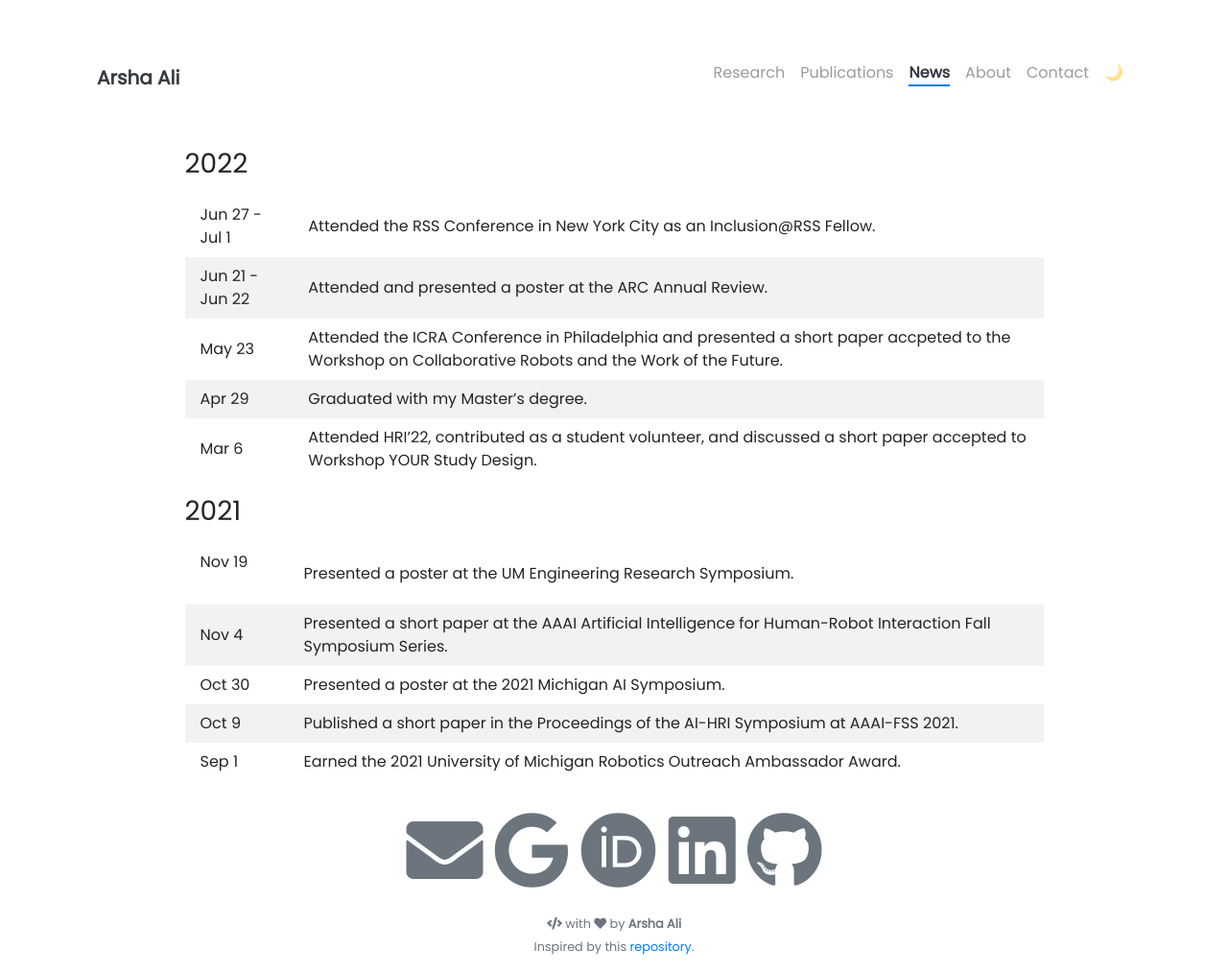
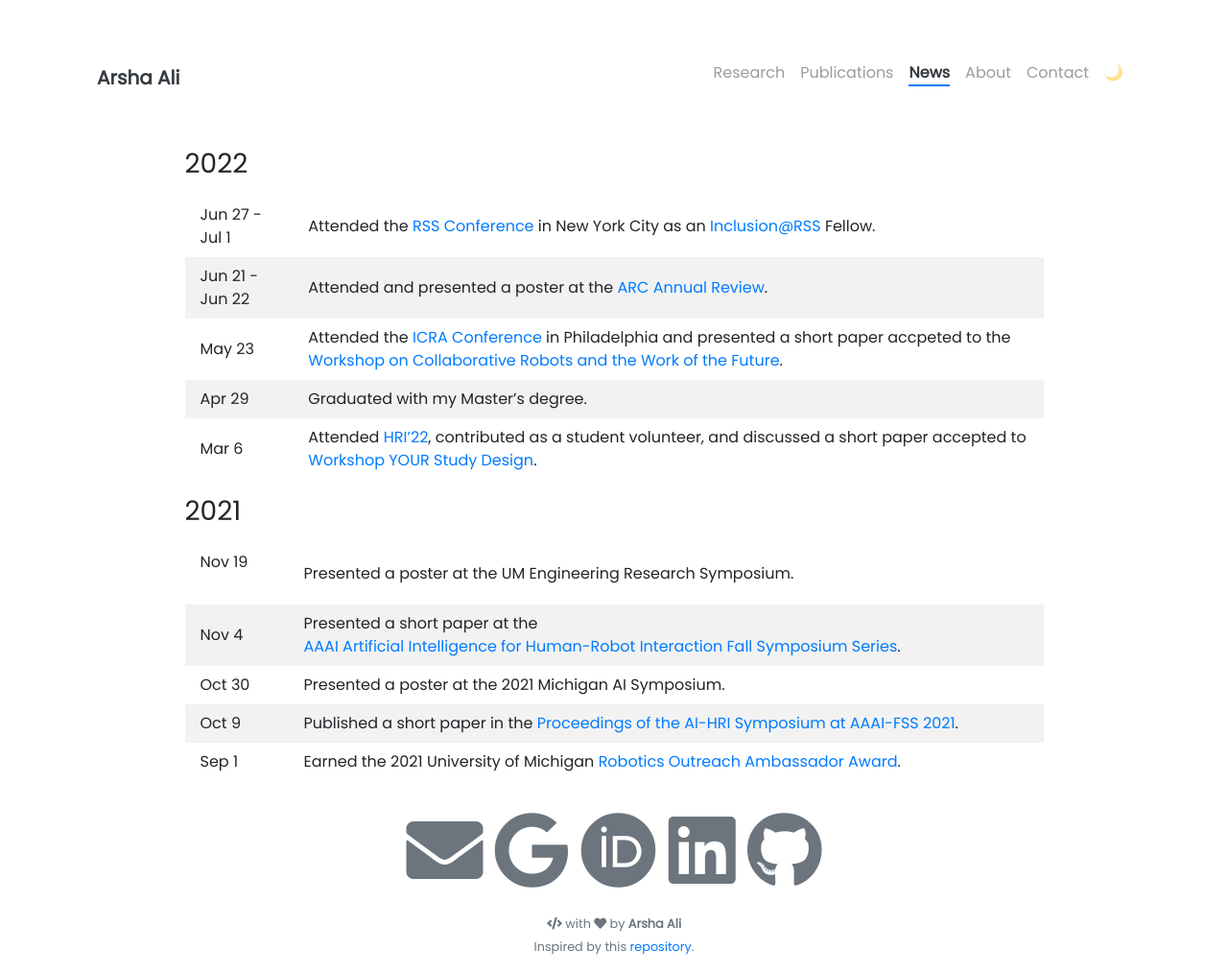
Before and after one commit to arshaali/arshaali.github.io, a Jekyll site: the page built from pages/news.md, in a window 1280 px wide and 1014 px high. Shown: the whole window at 96% size. Built offline with Jekyll 4.4.1, drawn with Linux system fonts in a browser that asks for light colours; nearby versions of some CDN libraries; part of the change alters nothing that is shown.

Commit message:
Update news.md

```diff
--- a/pages/news.md
+++ b/pages/news.md
@@ -14,16 +14,17 @@ td, th {
 
 ### 2022
 
-Jun 27 - Jul 1 | Attended the RSS Conference in New York City as an Inclusion@RSS Fellow.
-Jun 21 - Jun 22 | Attended and presented a poster at the ARC Annual Review.
-May 23 | Attended the ICRA Conference in Philadelphia and presented a short paper accpeted to the Workshop on Collaborative Robots and the Work of the Future.
+Jun 27 - Jul 1 | Attended the [RSS Conference](https://roboticsconference.org/) in New York City as an [Inclusion@RSS](https://sites.google.com/andrew.cmu.edu/inclusion-rss-2022/home) Fellow.
+Jun 21 - Jun 22 | Attended and presented a poster at the [ARC Annual Review](https://arc.engin.umich.edu/events/annual-program-review/).
+May 23 | Attended the [ICRA Conference](https://www.icra2022.org/) in Philadelphia and presented a short paper accpeted to the [Workshop on Collaborative Robots and the Work of the Future](https://sites.google.com/view/icra22ws-cor-wotf/home).
 Apr 29 | Graduated with my Master's degree.
-Mar 6 &nbsp; &nbsp; &nbsp; &nbsp; | Attended HRI'22, contributed as a student volunteer, and discussed a short paper accepted to Workshop YOUR Study Design.
+Mar 6 &nbsp; &nbsp; &nbsp; &nbsp; | Attended [HRI'22](https://humanrobotinteraction.org/2022/), contributed as a student volunteer, and discussed a short paper accepted to [Workshop YOUR Study Design](https://sites.google.com/view/hri22-wysd/home).
+
 
 ### 2021
 
 Nov 19 &nbsp; &nbsp; &nbsp; &nbsp; | Presented a poster at the UM Engineering Research Symposium.
-Nov 4        | Presented a short paper at the AAAI Artificial Intelligence for Human-Robot Interaction Fall Symposium Series.
+Nov 4        | Presented a short paper at the [AAAI Artificial Intelligence for Human-Robot Interaction Fall Symposium Series](https://ai-hri.github.io/2021/#home).
 Oct 30       | Presented a poster at the 2021 Michigan AI Symposium.
-Oct 9        | Published a short paper in the Proceedings of the AI-HRI Symposium at AAAI-FSS 2021.
-Sep 1        | Earned the 2021 University of Michigan Robotics Outreach Ambassador Award.
+Oct 9        | Published a short paper in the [Proceedings of the AI-HRI Symposium at AAAI-FSS 2021](https://ai-hri.github.io/2021/#speakers).
+Sep 1        | Earned the 2021 University of Michigan [Robotics Outreach Ambassador Award](https://robotics.umich.edu/2021/announcing-the-2021-robotics-outreach-ambassadors/#:~:text=In%20honor%20of%20their%20work,Kevin%20Lieberman).
```
